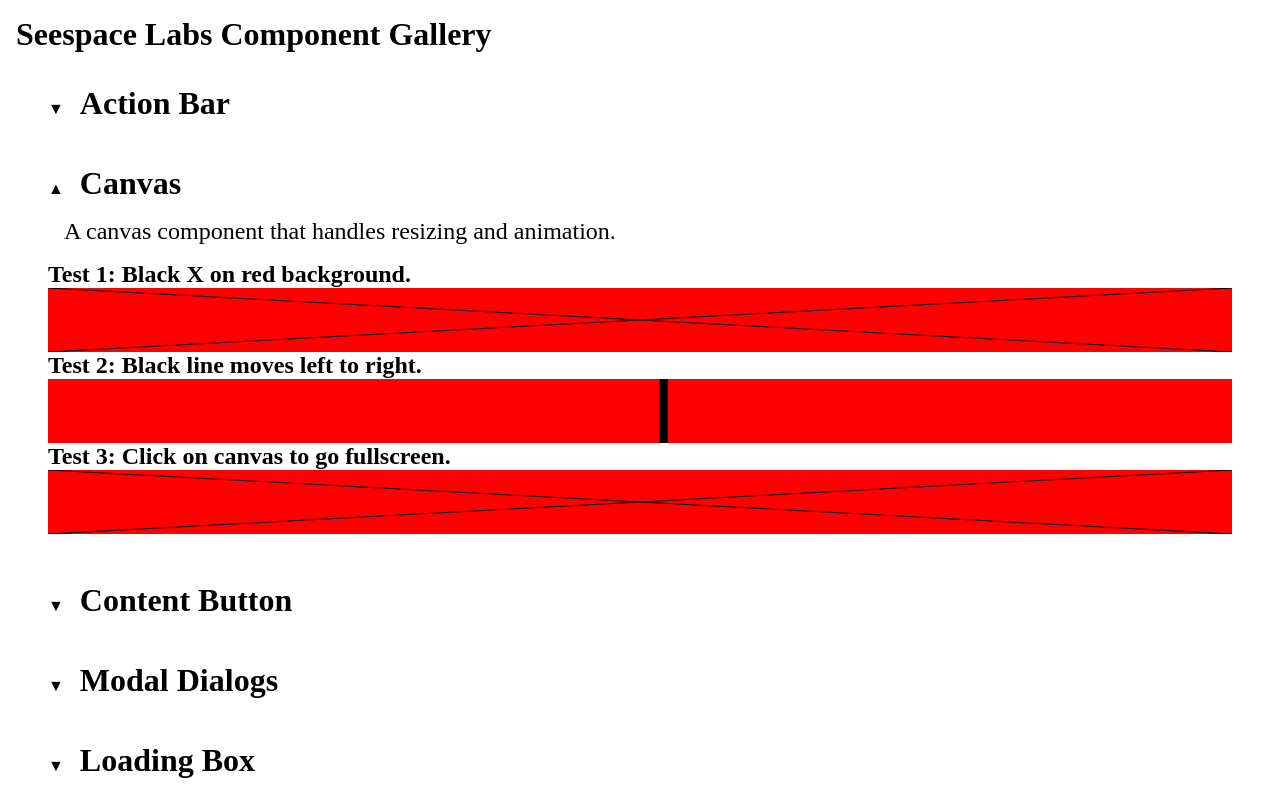
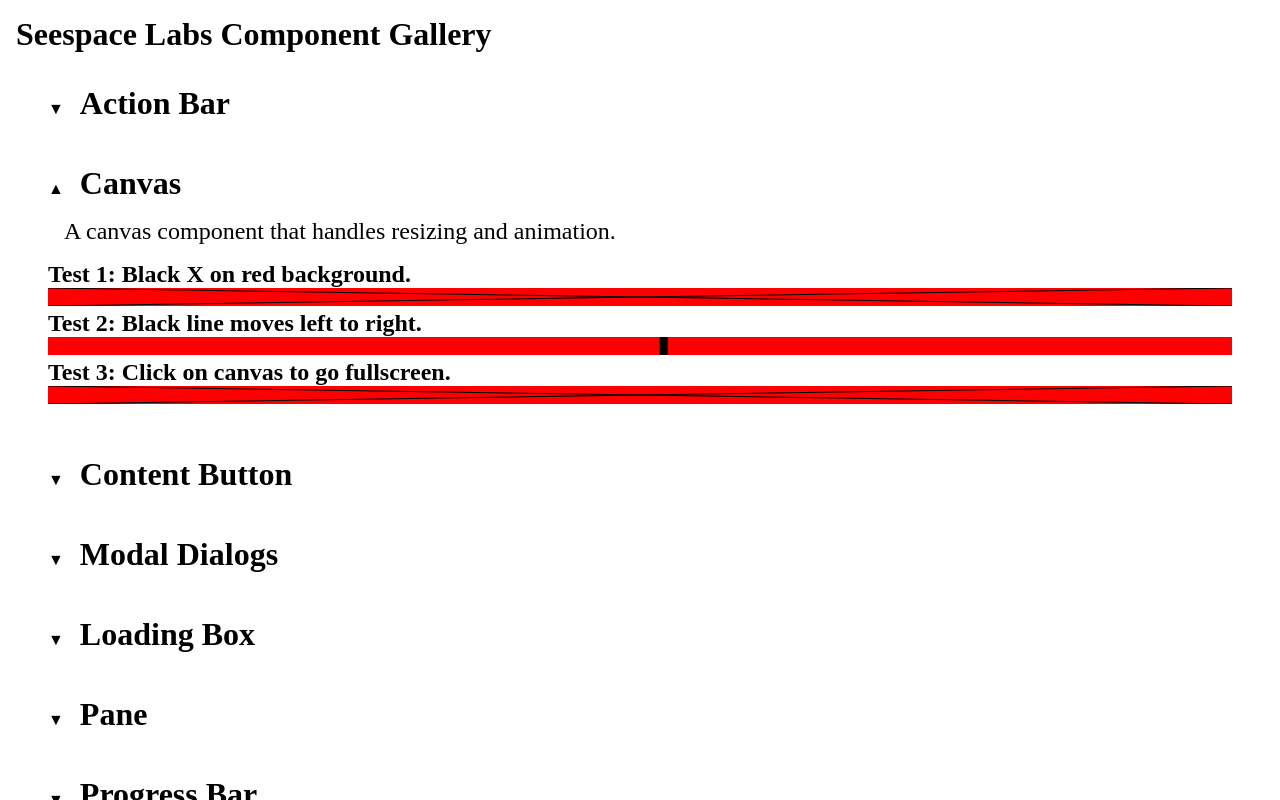
Before and after one commit to erikh2000/sl-react-ui, a React (Vite) app: page / in a window 1280 px wide. Both pictures are taken after a click on the element "Canvas". Shown: the top 800 px of the page. Built offline with nearby package versions, Linux system fonts and the light colour scheme; a web font is replaced by a local one.

Commit message:
Revisee canvas to not require a className be passed in.

```diff
--- a/src/components/canvas/Canvas.module.css
+++ b/src/components/canvas/Canvas.module.css
@@ -37,7 +37,8 @@
     background: button-disabled;
 }
 
-.clipOverflow {
-    overflow-x: clip;
-    overflow-y: clip;
+.container {
+    width: 100%;
+    height: 100%;
+    overflow: clip;
 }
--- a/src/components/canvas/Canvas.tsx
+++ b/src/components/canvas/Canvas.tsx
@@ -9,7 +9,6 @@
 }
 
 interface IProps {
-  className:string, // Required to set the size of the canvas. Intentionally not using an explicit width/height prop so that this component can handle resizing with responsive layouts.
   isAnimated:boolean,
   isFullScreen?:boolean,
   onClick?:MouseEventHandler<HTMLCanvasElement>,
@@ -32,7 +31,7 @@
 function Canvas(props:IProps) {
   const [containerDimensions, setContainerDimensions] = useState<[number,number]|null>(null);
   const [fullScreenCanvasStyle, setFullScreenCanvasStyle] = useState<CSSProperties>({});
-  const { className, onClick, onDraw, onExitFullScreen,
+  const { onClick, onDraw, onExitFullScreen,
     onMouseDown, onMouseMove, onMouseUp,
     isAnimated, isFullScreen } = props;
   const canvasRef = useRef<HTMLCanvasElement>(null);
@@ -73,8 +72,9 @@
   const exitFullScreenButton = isFullScreen && onExitFullScreen ?
     <button className={styles.exitButton} onClick={(e) => {e.stopPropagation(); onExitFullScreen()}}>Exit Fullscreen</button> : null;
 
+  const containerStyle:CSSProperties = { width: '100%', height: '100%', overflow: 'clip' };
   return (
-    <div className={`${styles.clipOverflow} ${className}`} ref={containerRef}>
+    <div style={containerStyle} ref={containerRef}>
       {exitFullScreenButton}
       <canvas
         style={canvasStyle}
--- a/src/components/canvas/CanvasGalleryItem.module.css
+++ /dev/null
@@ -1,4 +0,0 @@
-.canvasContainer {
-    width: 100%;
-    height: 4rem;
-}
--- a/src/components/canvas/CanvasGalleryItem.tsx
+++ b/src/components/canvas/CanvasGalleryItem.tsx
@@ -1,5 +1,4 @@
 import Canvas from './Canvas';
-import styles from './CanvasGalleryItem.module.css';
 import GalleryItem from '@/components/galleryItem/GalleryItem';
 
 import { useState } from 'react';
@@ -46,12 +45,11 @@
   return (
     <GalleryItem title="Canvas" description="A canvas component that handles resizing and animation.">
       <h2>Test 1: Black X on red background.</h2>
-      <Canvas className={styles.canvasContainer} isAnimated={false} onDraw={_drawX}/>
+      <Canvas isAnimated={false} onDraw={_drawX}/>
       <h2>Test 2: Black line moves left to right.</h2>
-      <Canvas className={styles.canvasContainer} isAnimated={true} onDraw={_drawAnimated}/>
+      <Canvas isAnimated={true} onDraw={_drawAnimated}/>
       <h2>Test 3: Click on canvas to go fullscreen.</h2>
       <Canvas
-        className={styles.canvasContainer}
         isAnimated={false}
         onDraw={_drawX}
         isFullScreen={isFullscreen}
--- a/src/components/waveformVisualizer/WaveformVisualizer.tsx
+++ b/src/components/waveformVisualizer/WaveformVisualizer.tsx
@@ -196,7 +196,7 @@
     }
   }
 
-  return <Canvas className={className} isAnimated={false} onDraw={_onDraw} />;
+  return <div className={className}><Canvas isAnimated={false} onDraw={_onDraw} /></div>;
 }
 
 export default WaveformVisualizer;
```
